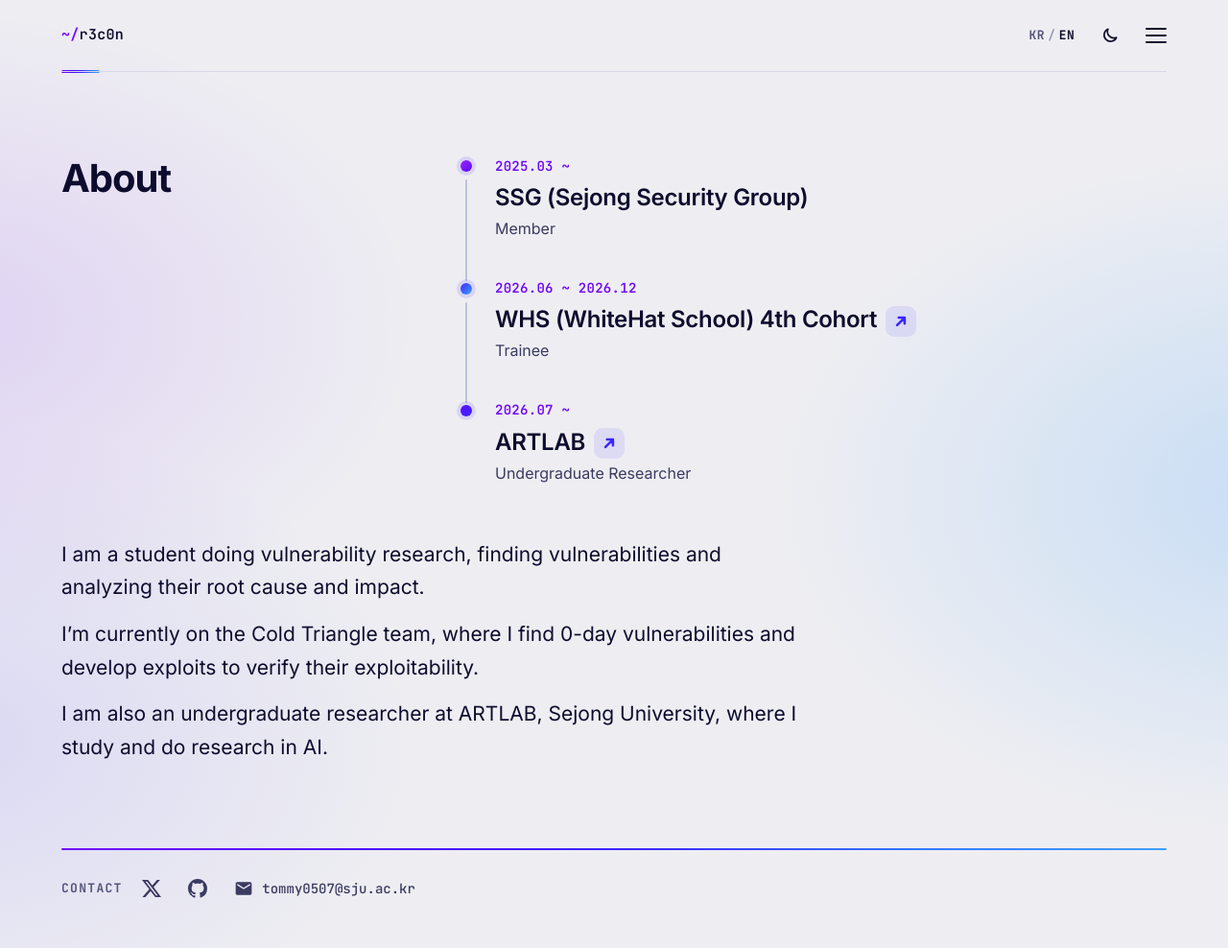
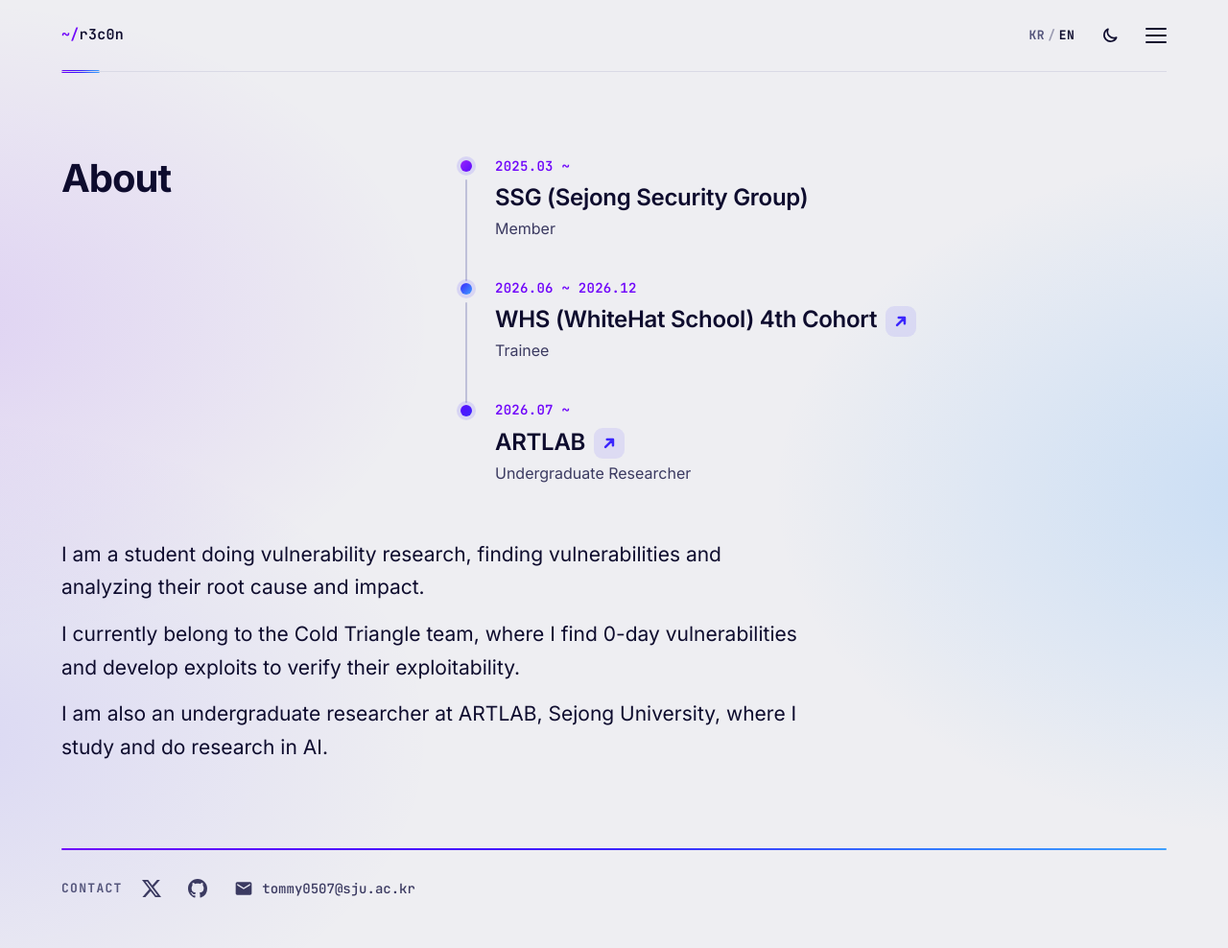
Before and after one commit to jhlee0507/jhlee0507.github.io, a Jekyll site: the page built from about/index.html, in a window 1280 px wide. Shown: the whole page at 96% size. Built offline with Jekyll 4.4.1, drawn with Linux system fonts in a browser that asks for light colours.

Commit message:
Reword the second line of the About introduction

```diff
--- a/about/index.html
+++ b/about/index.html
@@ -6,7 +6,7 @@ title_ko: 소개
 # The short introduction under the timeline, starting at the left edge like the heading: one paragraph per line, `intro_ko` being the same lines in Korean.
 intro:
   - I am a student doing vulnerability research, finding vulnerabilities and analyzing their root cause and impact.
-  - I’m currently on the Cold Triangle team, where I find 0-day vulnerabilities and develop exploits to verify their exploitability.
+  - I currently belong to the Cold Triangle team, where I find 0-day vulnerabilities and develop exploits to verify their exploitability.
   - I am also an undergraduate researcher at ARTLAB, Sejong University, where I study and do research in AI.
 intro_ko:
   - 취약점을 찾고 root cause와 영향을 분석하며 취약점 연구를 하는 학생입니다.
```
